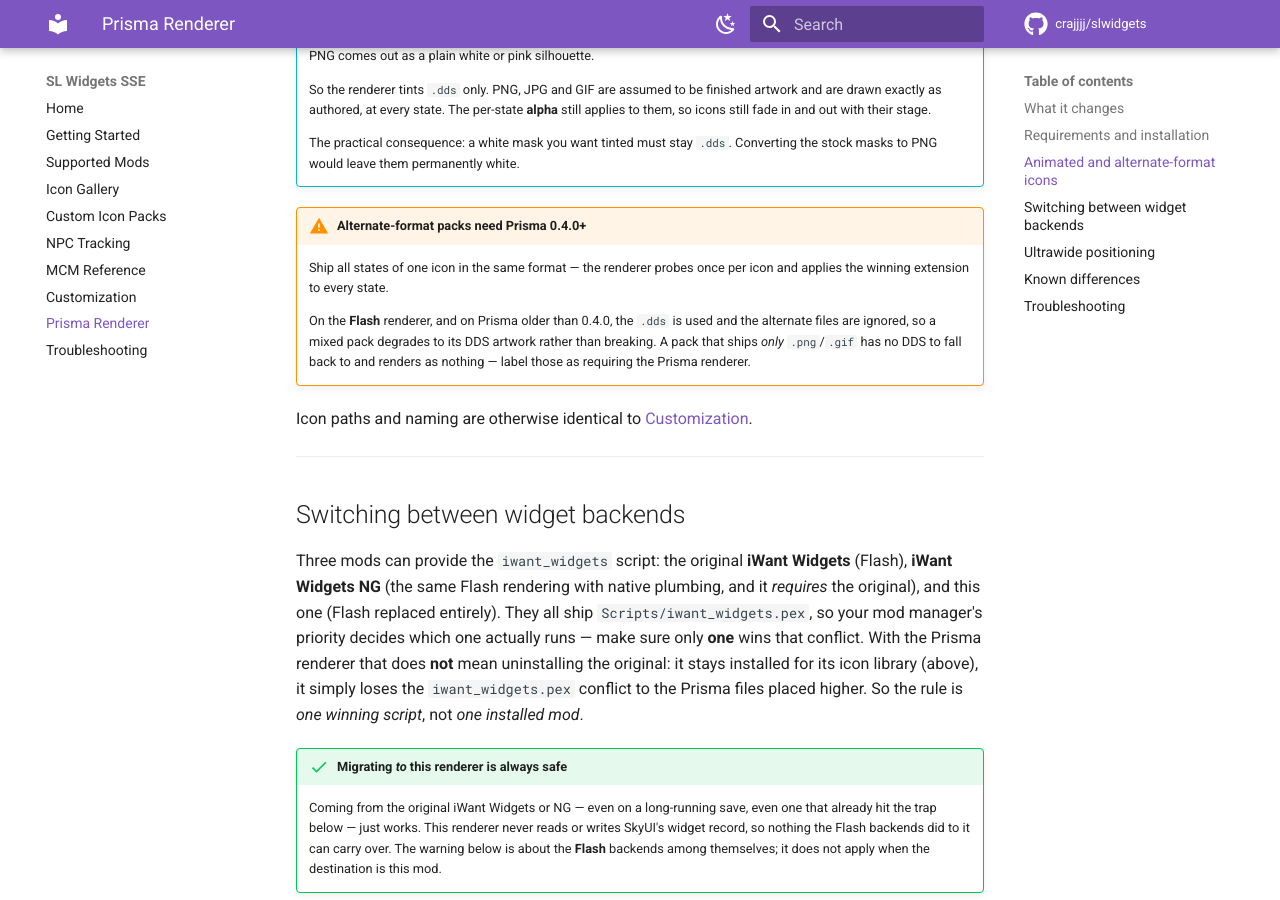
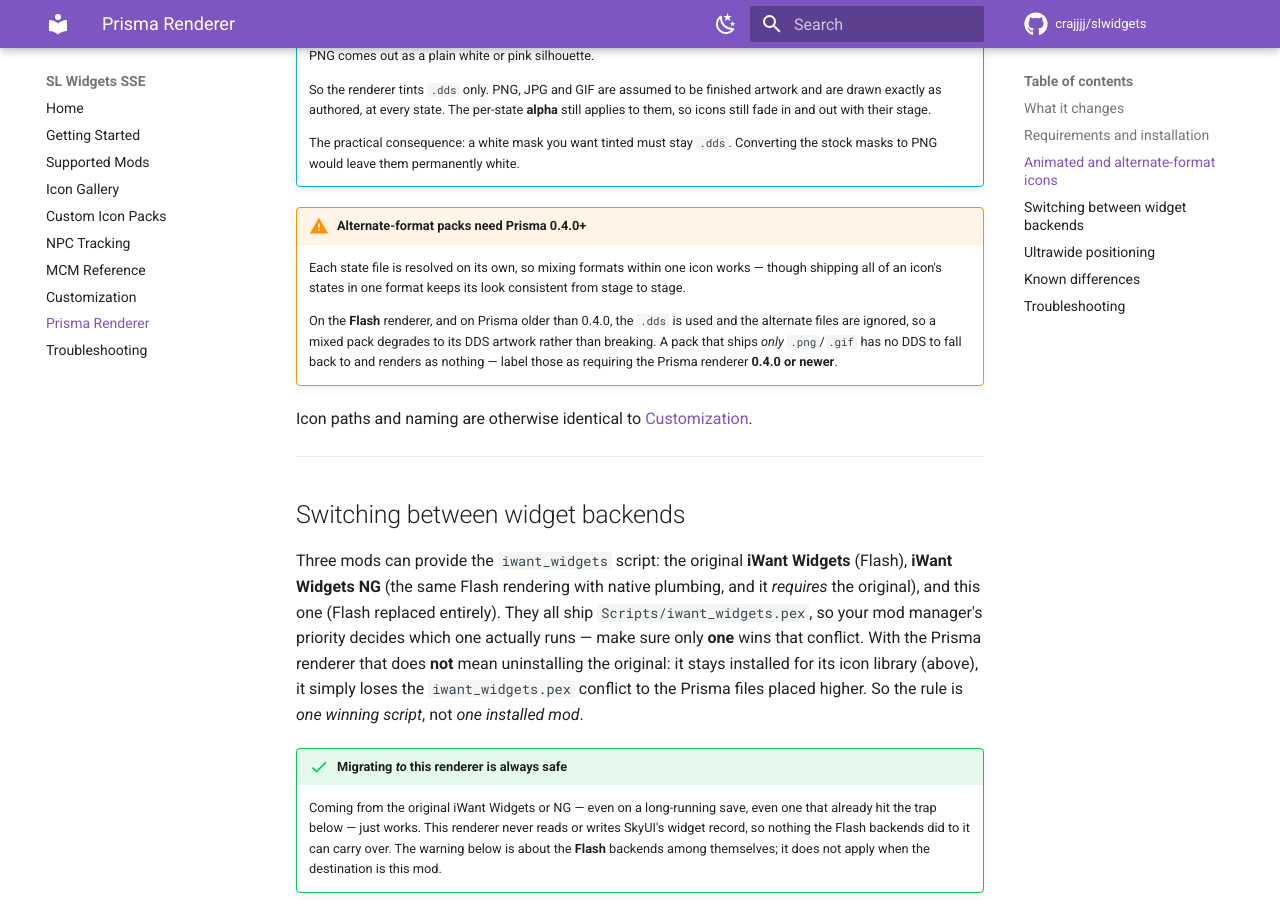
Before and after one commit to crajjjj/slwidgets, an MkDocs documentation site: the page built from docs/prisma.md, in a window 1280 px wide and 900 px high, scrolled down 2286 px. Built offline with MkDocs 1.6.1 and Material for MkDocs 9.7.7, drawn with Linux system fonts in a browser that asks for light colours; comment, search, counter and statistics services are not loaded.

Commit message:
Bump to 2.2.5
2.2.4 is tagged and shipped with the Papyrus icon-format probe; HEAD drops
it, so the two builds behave differently and must not share a version.

```diff
--- a/docs/prisma.md
+++ b/docs/prisma.md
@@ -71,9 +71,9 @@
     Converting the stock masks to PNG would leave them permanently white.
 
 !!! warning "Alternate-format packs need Prisma 0.4.0+"
-    Ship all states of one icon in the same format — the renderer probes once per icon and applies the winning extension to every state.
+    Each state file is resolved on its own, so mixing formats within one icon works — though shipping all of an icon's states in one format keeps its look consistent from stage to stage.
 
-    On the **Flash** renderer, and on Prisma older than 0.4.0, the `.dds` is used and the alternate files are ignored, so a mixed pack degrades to its DDS artwork rather than breaking. A pack that ships *only* `.png`/`.gif` has no DDS to fall back to and renders as nothing — label those as requiring the Prisma renderer.
+    On the **Flash** renderer, and on Prisma older than 0.4.0, the `.dds` is used and the alternate files are ignored, so a mixed pack degrades to its DDS artwork rather than breaking. A pack that ships *only* `.png`/`.gif` has no DDS to fall back to and renders as nothing — label those as requiring the Prisma renderer **0.4.0 or newer**.
 
 Icon paths and naming are otherwise identical to [Customization](customization.md#custom-icon-packs).
 
```
Also changed, not shown: 2 other files.
